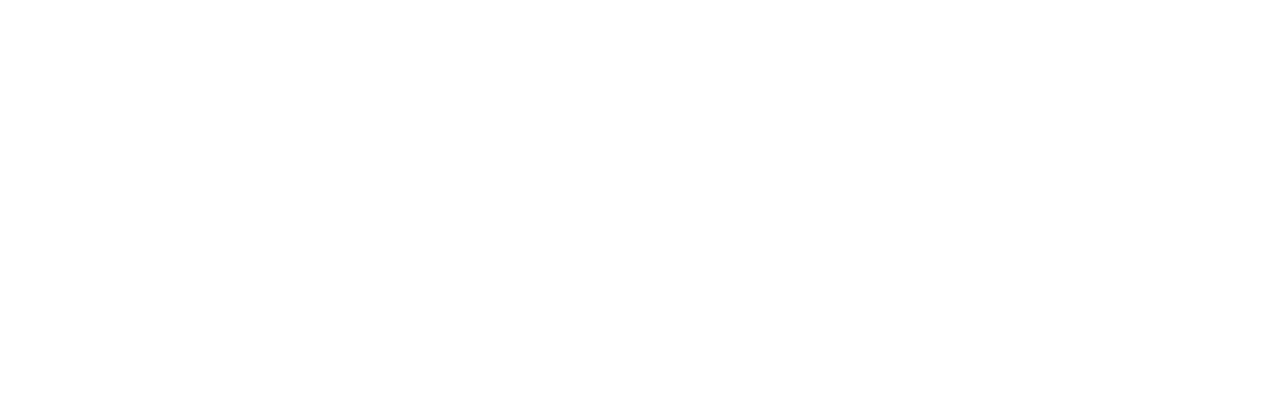
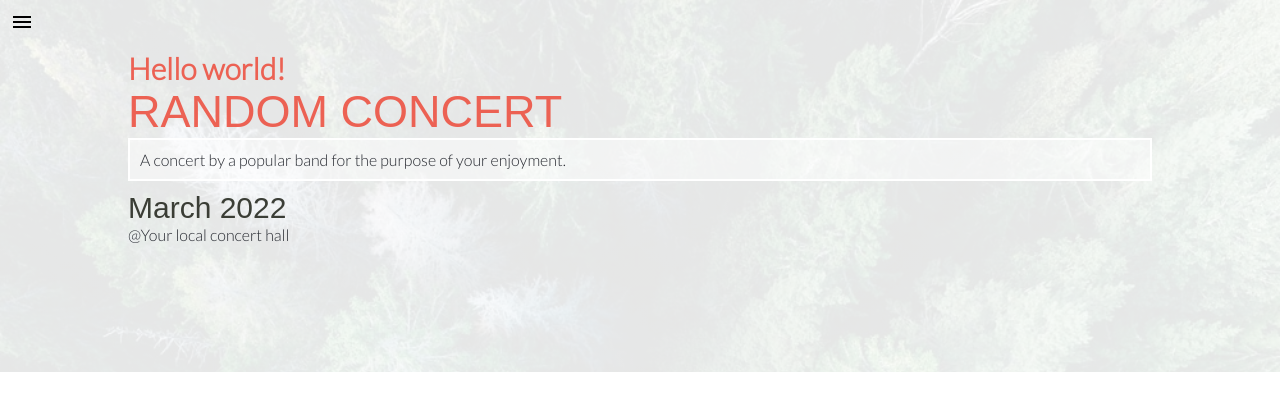
Before and after one commit to emyrue/ConcertListing, a website: page index.html in a window 1280 px wide. Drawn offline with Linux system fonts and the light colour scheme; a web font is replaced by a local one.

Commit message:
Completed headline section

```diff
--- a/index.html
+++ b/index.html
@@ -11,6 +11,22 @@
         <link rel="stylesheet" href="./style.css">
     </head>
     <body>
+        <!--Header-->
+        <header>
+            <div class="mobile-header">
+                <img class="hamburger" src="./images/hamburger.png" alt="menu">
+            </div>
+            <div class="desktop-header">
 
+            </div>
+        </header>
+        <!--Headline section-->
+        <section class="headline">
+            <div class="greeting lato">Hello world!</div>
+            <div class="title cocogoose">RANDOM CONCERT</div>
+            <div class="description lato">A concert by a popular band for the purpose of your enjoyment.</div>
+            <div class="date cocogoose">March 2022</div>
+            <div class="location lato">@Your local concert hall</div>
+        </section>
     </body>
 </html>
--- a/style.css
+++ b/style.css
@@ -1,3 +1,15 @@
+body {
+  margin: 0;
+}
+
+/*media query for mobile version*/
+
+@media only screen and (max-width: 768px) {
+  .desktop-header {
+    display: none;
+  }
+}
+
 /*fonts*/
 
 .cocogoose {
@@ -7,3 +19,65 @@
 .lato {
   font-family: 'Lato', sans-serif;
 }
+
+/*header*/
+
+header {
+  position: absolute;
+  top: 0;
+}
+
+.mobile-header {
+  display: flex;
+  justify-content: flex-start;
+}
+
+.hamburger {
+  margin: 10px;
+}
+
+/*headline section*/
+
+.headline {
+  background-image: linear-gradient(rgba(255, 255, 255, 0.9), rgba(255, 255, 255, 0.9)), url("./images/background-image.jpeg");
+  background-size: auto;
+  background-repeat: no-repeat;
+  padding: 10%;
+  padding-top: 50px;
+}
+
+.greeting {
+  font-size: 30px;
+  font-weight: bolder;
+  color: rgba(236, 82, 66, 0.9);
+}
+
+.title {
+  font-size: 45px;
+  color: rgba(236, 82, 66, 0.9);
+}
+
+.description {
+  border: 2px solid white;
+  padding: 10px;
+  background:rgba(255, 255, 255, 0.5);
+  color: #272a31;
+}
+
+.date {
+  font-size: 30px;
+  padding-top: 10px;
+  color: rgba(39, 42, 33, 0.9)
+}
+
+.location {
+  color: #272a31;
+}
+
+/*media query for headline backround image*/
+
+@media only screen and (min-width: 1000px) {
+  .headline {
+    background-size: 100vw;
+  }
+}
```
Also changed, not shown: images/background-image.jpeg (added), images/background-photo.jpeg (added), images/hamburger.png (added).
